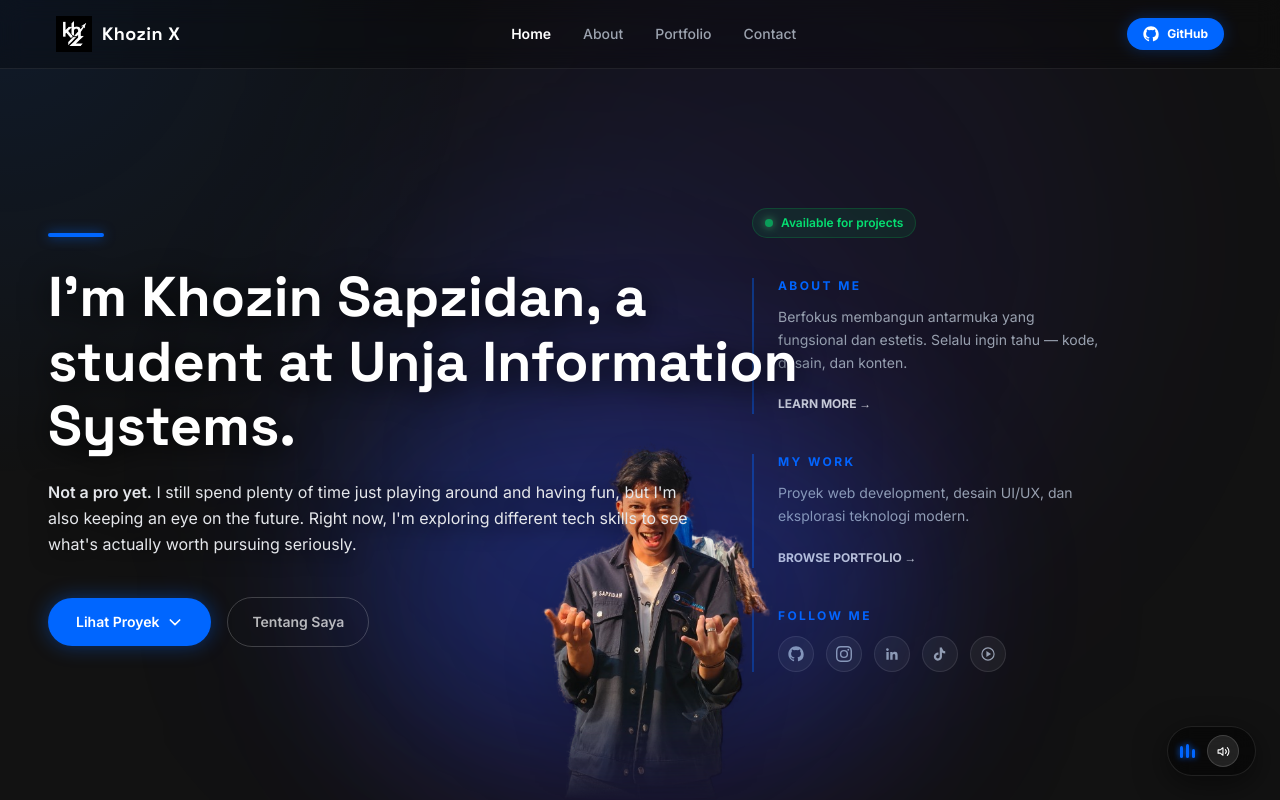
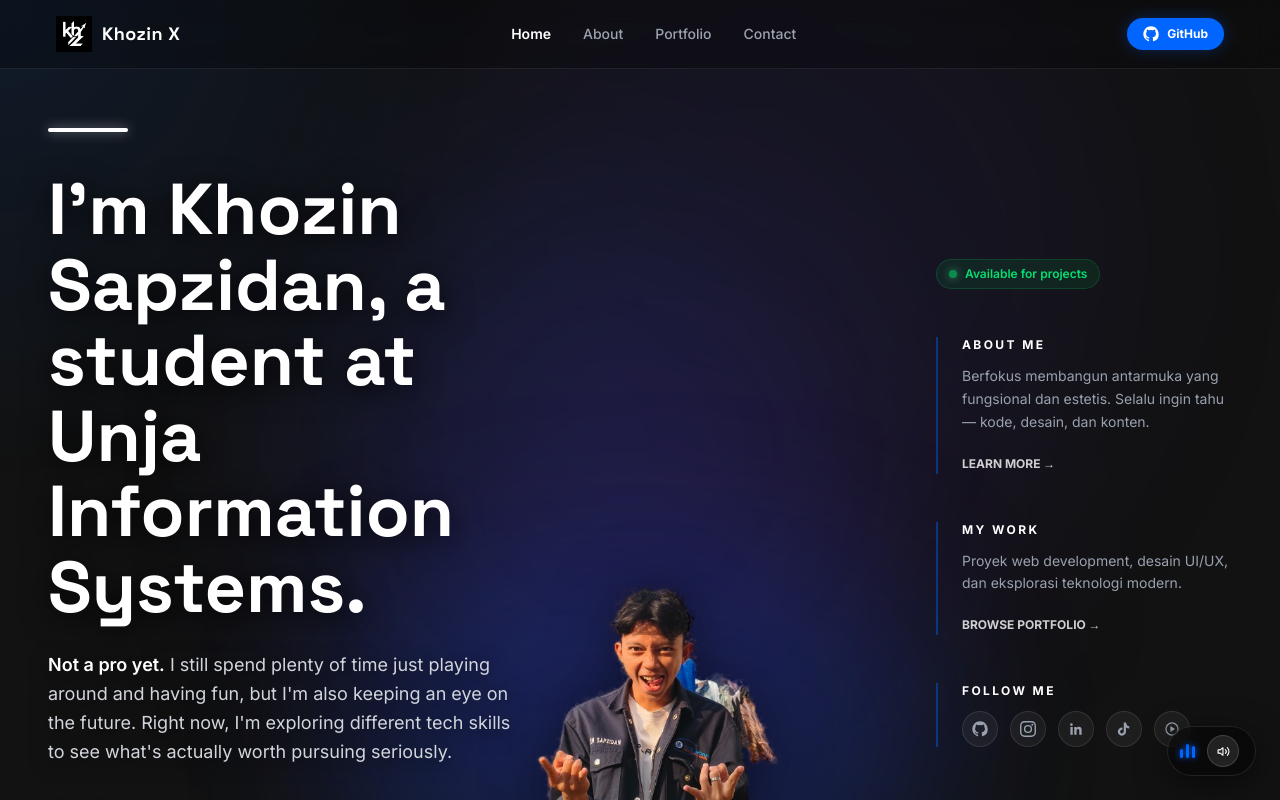
Before and after one commit to khzasn/khzasn.github.io, a Next.js app: page / in a window 1280 px wide. Both pictures are taken after a click on the button "Start". Shown: the top 800 px of the page. Built offline with nearby package versions, Linux system fonts and the light colour scheme.

Commit message:
style: rombak total hero section jadi 3 kolom agar foto berada di tengah dan teks tidak menabrak

```diff
--- a/app/page.js
+++ b/app/page.js
@@ -176,39 +176,38 @@ export default function Home() {
       </nav>
 
       {/* ── HERO ── */}
-      <section className={`relative z-20 w-full min-h-screen flex flex-col lg:flex-row items-stretch pt-20 transition-all duration-1000 ease-[cubic-bezier(0.25,1,0.5,1)] ${entered ? "opacity-100 translate-y-0" : "opacity-0 translate-y-10"}`}>
+      <section className={`relative z-20 w-full min-h-screen flex flex-col lg:flex-row justify-between items-center px-8 lg:px-12 2xl:px-24 pt-32 pb-20 transition-all duration-1000 ease-[cubic-bezier(0.25,1,0.5,1)] ${entered ? "opacity-100 translate-y-0" : "opacity-0 translate-y-10"}`}>
 
-        {/* LEFT */}
-        <div className="flex-1 flex flex-col justify-center px-8 lg:pl-12 lg:pr-0 py-16 lg:py-0 lg:max-w-[65%] lg:-mr-32 relative z-30">
-          <div className="w-14 h-1 bg-[var(--accent)] mb-7 rounded-full shadow-[0_0_12px_rgba(0,102,255,0.7)] animate-fade-up" style={{ animationDelay: '0.3s' }}></div>
-          <h1 className="text-4xl md:text-5xl lg:text-[3.5rem] font-bold mb-5 leading-[1.15] font-[family-name:var(--font-space-grotesk)] animate-fade-up drop-shadow-[0_5px_15px_rgba(0,0,0,0.9)]" style={{ animationDelay: '0.4s' }}>
+        {/* LEFT COLUMN */}
+        <div className="relative z-30 flex flex-col w-full lg:w-[45%] xl:w-[40%] mt-8 lg:mt-0">
+          <div className="w-20 h-1 bg-white mb-10 rounded-full shadow-[0_0_12px_rgba(255,255,255,0.5)] animate-fade-up" style={{ animationDelay: '0.3s' }}></div>
+
+          <h1 className="text-5xl md:text-6xl lg:text-[4.5rem] font-bold mb-6 leading-[1.05] font-[family-name:var(--font-space-grotesk)] text-white animate-fade-up drop-shadow-[0_5px_15px_rgba(0,0,0,0.9)]" style={{ animationDelay: '0.4s' }}>
             I'm Khozin Sapzidan, a student at Unja Information Systems.
           </h1>
-          <p className="text-gray-200 text-[15px] md:text-base leading-relaxed mb-10 max-w-[650px] animate-fade-up drop-shadow-[0_4px_10px_rgba(0,0,0,0.9)]" style={{ animationDelay: '0.5s' }}>
-            <span className="font-semibold">Not a pro yet.</span> I still spend plenty of time just playing around and having fun, but I'm also keeping an eye on the future. Right now, I'm exploring different tech skills to see what's actually worth pursuing seriously.
+
+          <p className="text-gray-300 text-[15px] md:text-lg leading-relaxed mb-12 max-w-[500px] animate-fade-up drop-shadow-[0_4px_10px_rgba(0,0,0,0.9)]" style={{ animationDelay: '0.5s' }}>
+            <span className="font-semibold text-white">Not a pro yet.</span> I still spend plenty of time just playing around and having fun, but I'm also keeping an eye on the future. Right now, I'm exploring different tech skills to see what's actually worth pursuing seriously.
           </p>
+
           <div className="flex items-center gap-4 animate-fade-up" style={{ animationDelay: '0.6s' }}>
-            <a href="#portfolio" className="inline-flex items-center gap-2 bg-[var(--accent)] text-white font-semibold text-sm rounded-full px-7 py-3.5 hover:bg-blue-600 transition-all hover:-translate-y-0.5 shadow-[0_0_20px_rgba(0,102,255,0.4)]">
-              Lihat Proyek
-              <svg className="w-4 h-4" fill="none" viewBox="0 0 24 24" stroke="currentColor" strokeWidth="2.5"><path strokeLinecap="round" strokeLinejoin="round" d="M19 9l-7 7-7-7"/></svg>
-            </a>
-            <a href="#about" className="text-sm font-semibold text-white/70 hover:text-white transition-colors border border-white/20 rounded-full px-6 py-3.5 hover:border-white/40">
-              Tentang Saya
+            <a href="#portfolio" className="inline-flex items-center justify-center w-16 h-16 bg-[#0066ff] text-white rounded-full hover:bg-blue-600 transition-all hover:scale-105 shadow-[0_0_20px_rgba(0,102,255,0.4)]">
+              <svg className="w-7 h-7" fill="none" viewBox="0 0 24 24" stroke="currentColor" strokeWidth="2.5"><path strokeLinecap="round" strokeLinejoin="round" d="M19 9l-7 7-7-7"/></svg>
             </a>
           </div>
         </div>
 
-        {/* CENTER — Foto (Fresh Implementation) */}
-        <div className="absolute bottom-0 left-1/2 -translate-x-1/2 w-full max-w-[600px] lg:max-w-[800px] h-[70vh] lg:h-[85vh] pointer-events-none z-10 flex items-end justify-center animate-fade-up" style={{ animationDelay: '0.5s' }}>
+        {/* CENTER PHOTO (ABSOLUTE) */}
+        <div className="absolute bottom-0 left-1/2 -translate-x-1/2 w-full max-w-[500px] lg:max-w-[700px] xl:max-w-[850px] h-[60vh] lg:h-[90vh] pointer-events-none z-20 flex items-end justify-center animate-fade-up" style={{ animationDelay: '0.5s' }}>
           {/* Glow effect di belakang foto */}
           <div className="absolute bottom-10 w-[70%] h-[50%] bg-blue-600/20 rounded-full filter blur-[80px] z-0"></div>
 
           <Image
             src="/foto.png"
             alt="Foto Khozin Sapzidan"
-            width={800}
-            height={1000}
-            className="object-contain object-bottom w-full h-full drop-shadow-2xl relative z-10"
+            width={850}
+            height={1100}
+            className="object-contain object-bottom w-full h-full drop-shadow-[0_0_30px_rgba(0,0,0,0.5)] relative z-10"
             priority
             style={{
               WebkitMaskImage: 'linear-gradient(to bottom, black 85%, transparent 100%)',
@@ -217,8 +216,8 @@ export default function Home() {
           />
         </div>
 
-        {/* RIGHT */}
-        <div id="about" className="flex-1 flex flex-col justify-center gap-10 px-8 lg:px-12 py-16 lg:py-0 lg:max-w-[35%] scroll-mt-24 animate-fade-up" style={{ animationDelay: '0.6s' }}>
+        {/* RIGHT COLUMN */}
+        <div id="about" className="relative z-30 flex flex-col w-full lg:w-[35%] xl:w-[25%] gap-12 mt-16 lg:mt-0 scroll-mt-24 animate-fade-up" style={{ animationDelay: '0.6s' }}>
           <div className="inline-flex items-center gap-2 bg-green-500/10 border border-green-500/20 text-green-400 px-3 py-1.5 rounded-full text-xs font-semibold w-fit">
             <span className="w-2 h-2 bg-green-400 rounded-full shadow-[0_0_8px_#4ade80] animate-pulse"></span>
             Available for projects
@@ -239,7 +238,7 @@ export default function Home() {
             },
           ].map((item) => (
             <div key={item.label} className="border-l-2 border-[var(--accent)]/40 pl-6">
-              <h3 className="text-xs font-bold tracking-[0.2em] uppercase mb-3 text-[var(--accent)]">{item.label}</h3>
+              <h3 className="text-[10px] md:text-xs font-bold tracking-[0.2em] uppercase mb-3 text-white">{item.label}</h3>
               <p className="text-gray-400 text-sm leading-relaxed mb-4">{item.body}</p>
               <a href={item.href} target={item.href.startsWith("http") ? "_blank" : undefined} rel="noreferrer" className="text-xs font-bold text-white/80 hover:text-[var(--accent)] transition-colors group inline-flex items-center gap-1">
                 {item.cta}
@@ -248,7 +247,7 @@ export default function Home() {
           ))}
 
           <div className="border-l-2 border-[var(--accent)]/40 pl-6">
-            <h3 className="text-xs font-bold tracking-[0.2em] uppercase mb-3 text-[var(--accent)]">Follow Me</h3>
+            <h3 className="text-[10px] md:text-xs font-bold tracking-[0.2em] uppercase mb-3 text-white">Follow Me</h3>
             <div className="flex gap-3">
               {[
                 { url: "https://github.com/khzasn", d: "M12 .5C5.73.5.5 5.74.5 12.02c0 5.02 3.29 9.27 7.86 10.77.57.1.79-.25.79-.55 0-.27-.01-1.17-.02-2.12-3.2.7-3.88-1.36-3.88-1.36-.52-1.34-1.28-1.7-1.28-1.7-1.04-.72.08-.7.08-.7 1.15.08 1.76 1.19 1.76 1.19 1.03 1.76 2.7 1.25 3.36.96.1-.75.4-1.25.73-1.54-2.55-.29-5.24-1.28-5.24-5.71 0-1.26.45-2.29 1.19-3.09-.12-.29-.52-1.47.11-3.06 0 0 .97-.31 3.18 1.18a11 11 0 0 1 5.79 0c2.2-1.49 3.17-1.18 3.17-1.18.64 1.59.24 2.77.12 3.06.74.8 1.19 1.83 1.19 3.09 0 4.44-2.7 5.42-5.27 5.7.42.36.78 1.07.78 2.17 0 1.57-.01 2.83-.01 3.22 0 .3.21.66.8.55A10.53 10.53 0 0 0 23.5 12C23.5 5.74 18.27.5 12 .5Z" },
```
